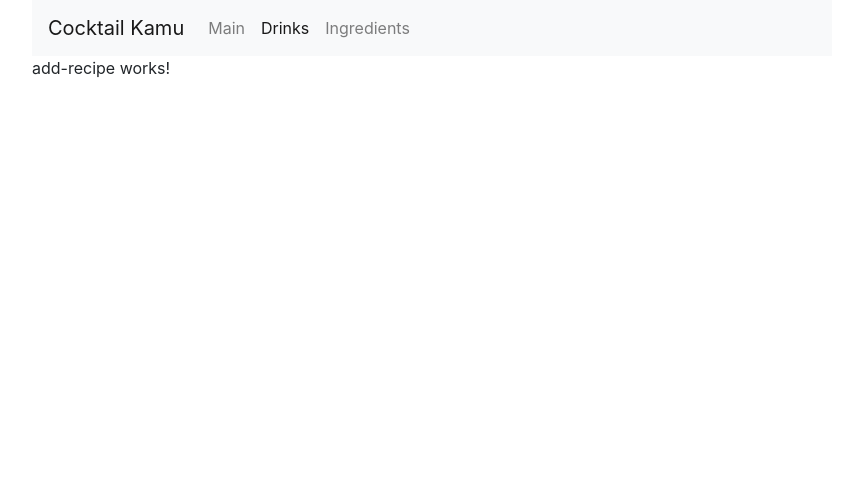
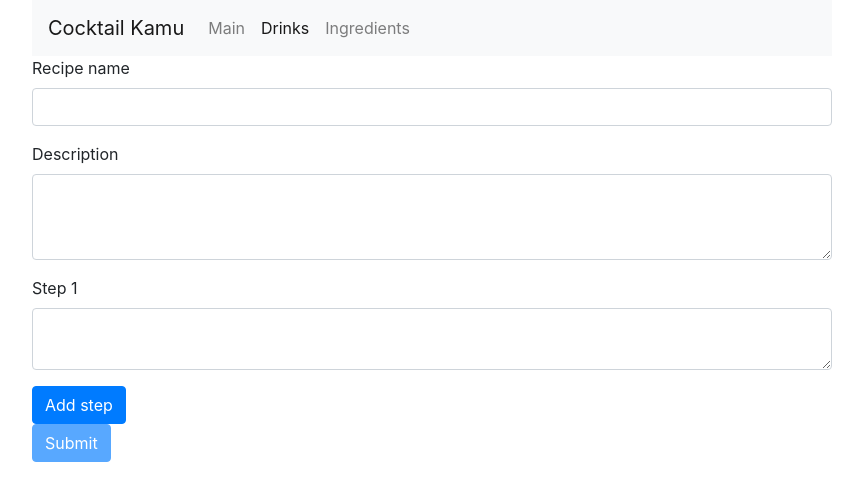
Before and after one commit to joonas175/CocktailKamu, an Angular app in the folder ckweb/: page /recipes/add in a window 1280 px wide. Shown: the top 500 px of the page, without its empty margins (208-1071 px from the left). Built offline with nearby package versions, Linux system fonts and the light colour scheme.

Commit message:
Add form to add recipe

```diff
--- a/ckweb/src/app/add-recipe/add-recipe.component.html
+++ b/ckweb/src/app/add-recipe/add-recipe.component.html
@@ -1 +1,18 @@
-<p>add-recipe works!</p>
+<form [formGroup]="recipeForm">
+    <div class="form-group">
+      <label for="recipeName">Recipe name</label>
+      <input type="text" class="form-control" id="ingredientName" formControlName="name">
+    </div>
+    <div class="form-group">
+      <label for="description">Description</label>
+      <textarea class="form-control" id="description" rows="3" formControlName="description"></textarea>
+    </div>
+    <div class="form-group" *ngFor="let control of steps.controls; index as i">
+        <label>{{'Step ' + (i + 1)}}</label>
+        <textarea class="form-control" [formControl]="steps.controls[i]" rows="2"></textarea>
+    </div>
+    <div>
+        <button class="btn btn-primary" (click)="addStep()">Add step</button>
+    </div>
+    <button type="submit" class="btn btn-primary" [disabled]="recipeForm.invalid" (click)="onClick()">Submit</button>
+</form>
--- a/ckweb/src/app/add-recipe/add-recipe.component.ts
+++ b/ckweb/src/app/add-recipe/add-recipe.component.ts
@@ -1,4 +1,7 @@
 import { Component, OnInit } from '@angular/core';
+import { FormGroup, FormBuilder, Validators, Form, FormControl, FormArray } from '@angular/forms';
+import { HttpClient } from '@angular/common/http';
+import { BASE_API_URL } from '../global-variables';
 
 @Component({
   selector: 'app-add-recipe',
@@ -7,9 +10,37 @@ import { Component, OnInit } from '@angular/core';
 })
 export class AddRecipeComponent implements OnInit {
 
-  constructor() { }
+
+  recipeForm: FormGroup;
+  steps: FormArray;
+
+
+  constructor(private fb: FormBuilder, private http: HttpClient) {
+    this.steps = new FormArray([new FormControl('', Validators.required)]);
+
+    this.recipeForm = fb.group({
+      name: ['', Validators.required],
+      description: '',
+      steps: this.steps
+    });
+
+  }
 
   ngOnInit(): void {
+
+  }
+
+  addStep(): void {
+    this.steps.push(new FormControl('', Validators.required));
+  }
+
+  onClick(): void {
+    console.log(this.recipeForm.value);
+    this.http.put(`${BASE_API_URL}/recipe/`, this.recipeForm.value).subscribe((value) => {
+      console.log(value);
+    }, (error) => {
+      console.log(error);
+    });
   }
 
 }
```
